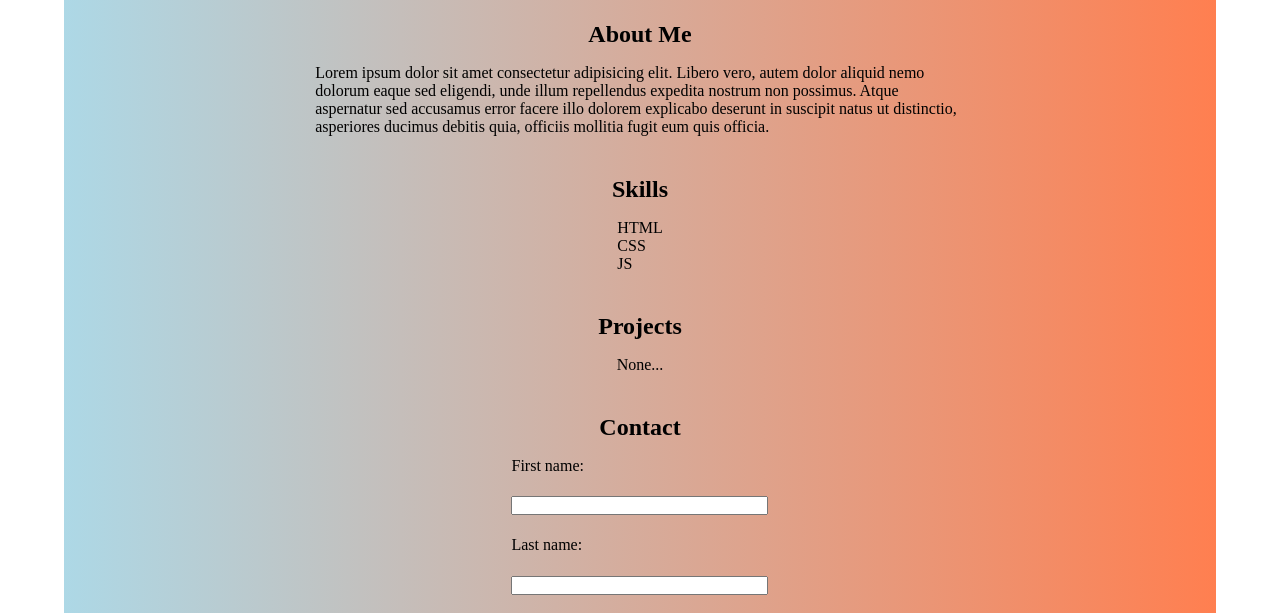
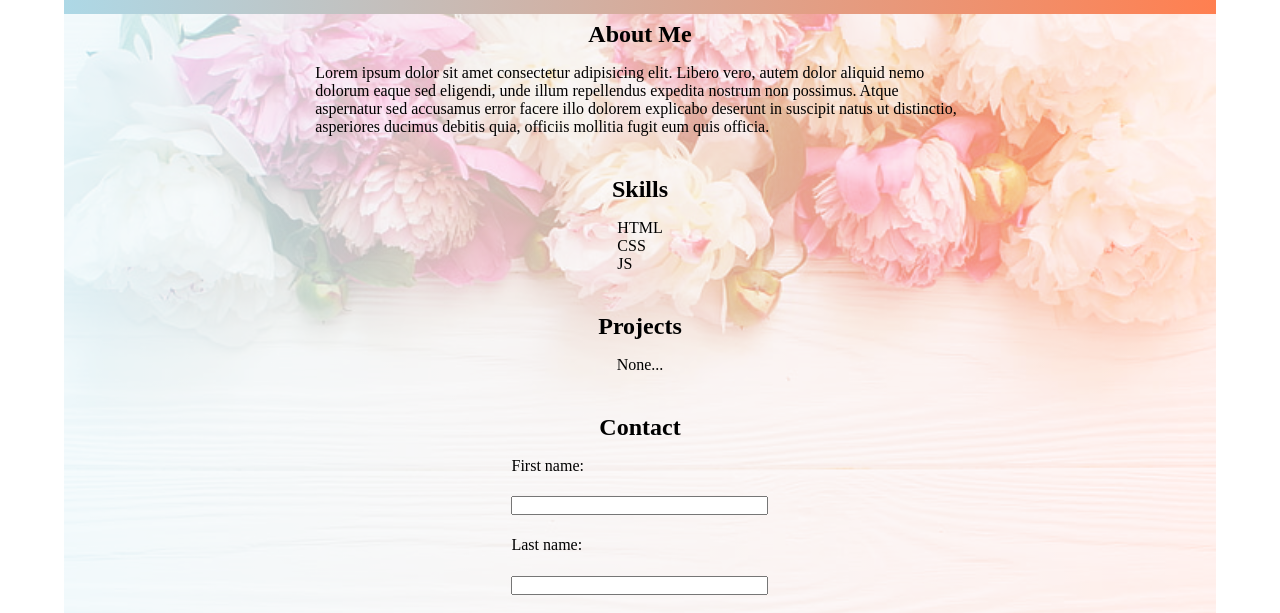
Before and after one commit to Sirius1998/Sirius1998.github.io, a plain HTML site: page index.html in a window 1280 px wide. Shown: the part 168-781 px from the top of the page. Drawn offline with Linux system fonts and the light colour scheme.

Commit message:
Update style.css

```diff
--- a/style.css
+++ b/style.css
@@ -9,7 +9,7 @@ body{
 }
 
 #main{
-    background-image: linear-gradient(to right,lightblue 0%,coral 100%),url('../../Pictures/pics/flowers.jpg');
+    background-image: linear-gradient(to right,lightblue 0%,coral 100%),url('flowers.jpg');
     background-repeat: no-repeat;
     background-attachment: fixed;
     background-position: center;
```
